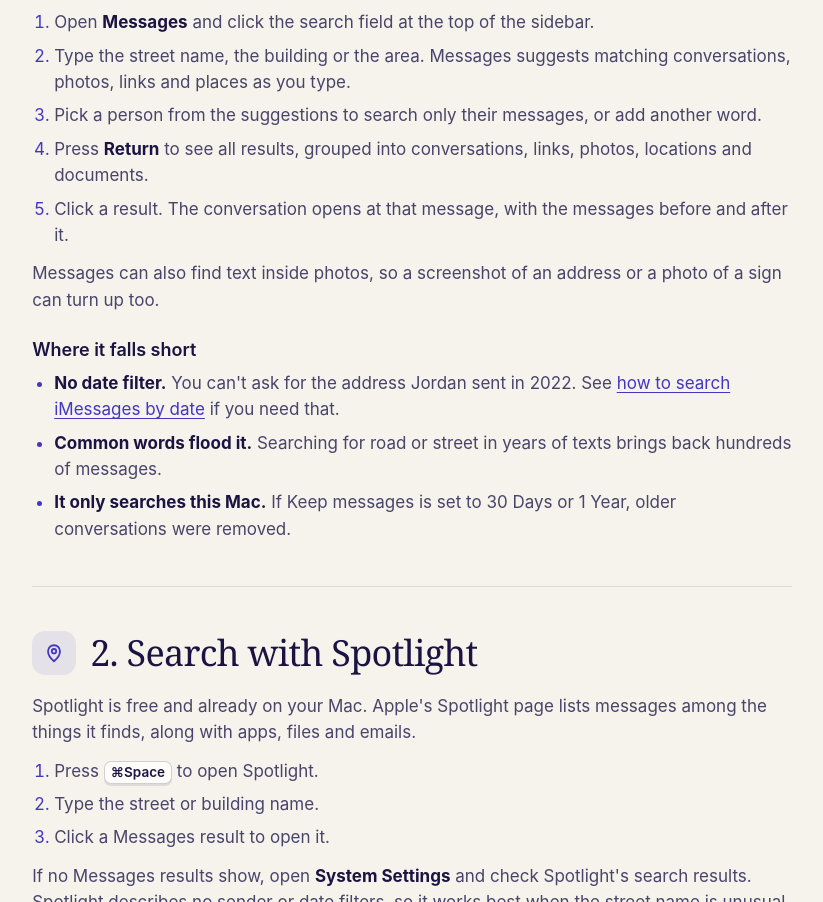
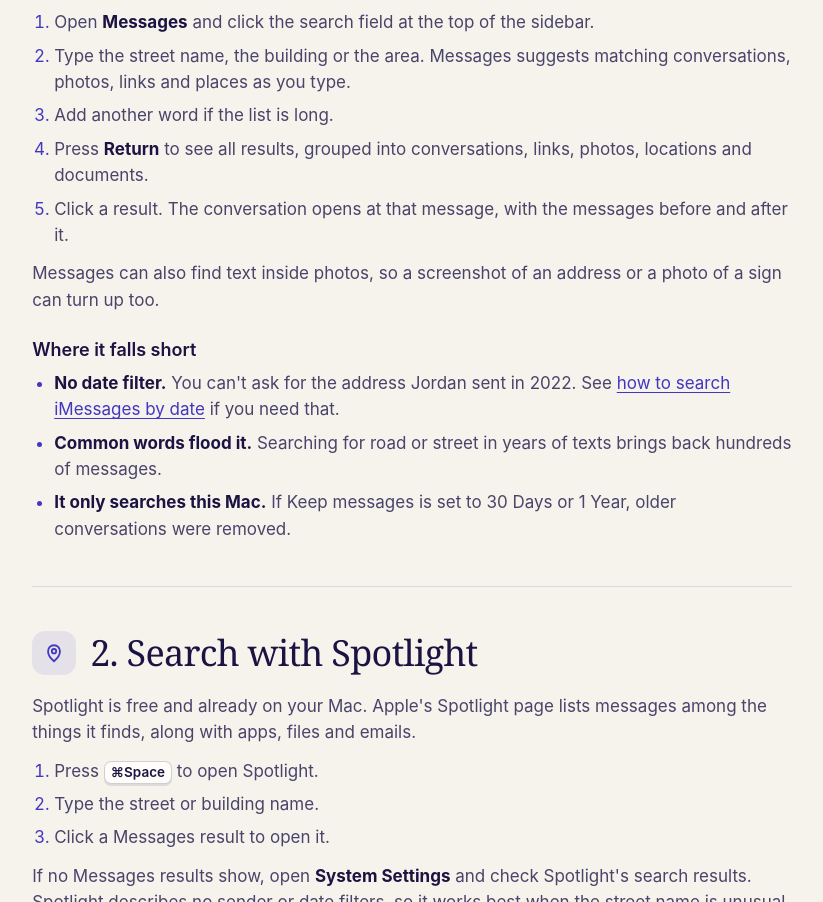
Before and after one commit to theusefulmedia/textlore-site, a plain HTML site: page guides/find-address-in-text-messages-mac/index.html in a window 1280 px wide. Shown: the part 1425-2327 px from the top of the page, without its empty margins (313-1136 px from the left). Drawn offline with Linux system fonts and the light colour scheme.

Commit message:
Address guide: fresh-eyes fixes
Co-Authored-By: Claude Opus 5.5 <noreply@anthropic.com>
Claude-Session: https://claude.ai/code/session_01LDAxkZvt3YHPVPDg6Jjze3

```diff
--- a/guides/find-address-in-text-messages-mac/index.html
+++ b/guides/find-address-in-text-messages-mac/index.html
@@ -95,7 +95,7 @@
   <ol>
     <li>Open <strong>Messages</strong> and click the search field at the top of the sidebar.</li>
     <li>Type the street name, the building or the area. Messages suggests matching conversations, photos, links and places as you type.</li>
-    <li>Pick a person from the suggestions to search only their messages, or add another word.</li>
+    <li>Add another word if the list is long.</li>
     <li>Press <strong>Return</strong> to see all results, grouped into conversations, links, photos, locations and documents.</li>
     <li>Click a result. The conversation opens at that message, with the messages before and after it.</li>
   </ol>
```
